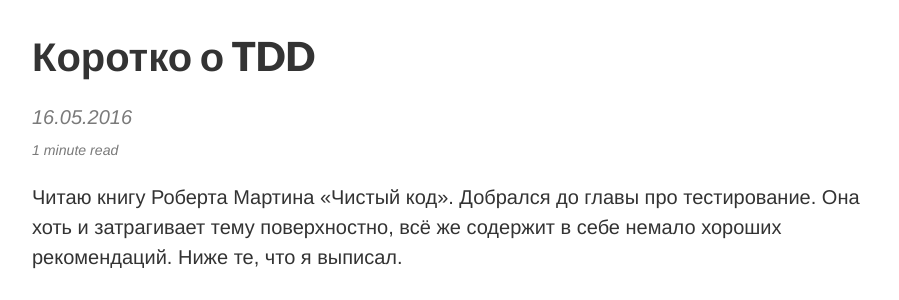
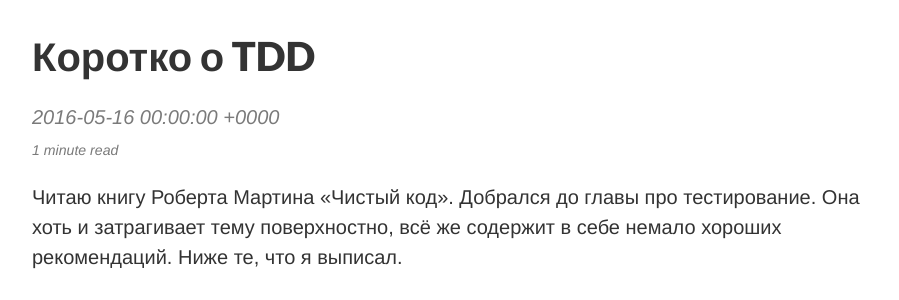
Before and after one commit to zelark/zelark.github.io, a Jekyll site: the page built from _posts/2016-05-16-cleancode-tdd.md, in a window 1280 px wide. Shown: the part 166-466 px from the top of the page, without its empty margins (188-1087 px from the left). Built offline with Jekyll 4.4.1, drawn with Linux system fonts in a browser that asks for light colours; nearby versions of some CDN libraries; part of the change alters nothing that is shown.

```diff
--- a/_config.yml
+++ b/_config.yml
@@ -5,7 +5,6 @@ author:      Александр Журавлёв
 description: "Блог Александра Журавлёва"
 baseurl:     ""
 url:         "http://zelark.github.io"
-date_format: "%-d.%m.%Y"
 
 # Google services
 google_verification:
@@ -107,7 +106,7 @@ permalink:    "/:title/"
 paginate:     7
 sass:
   compressed: true
-gems:
+plugins:
   - jekyll-paginate
   - jekyll-sitemap
 # https://github.com/jekyll/jekyll/issues/2938
```
